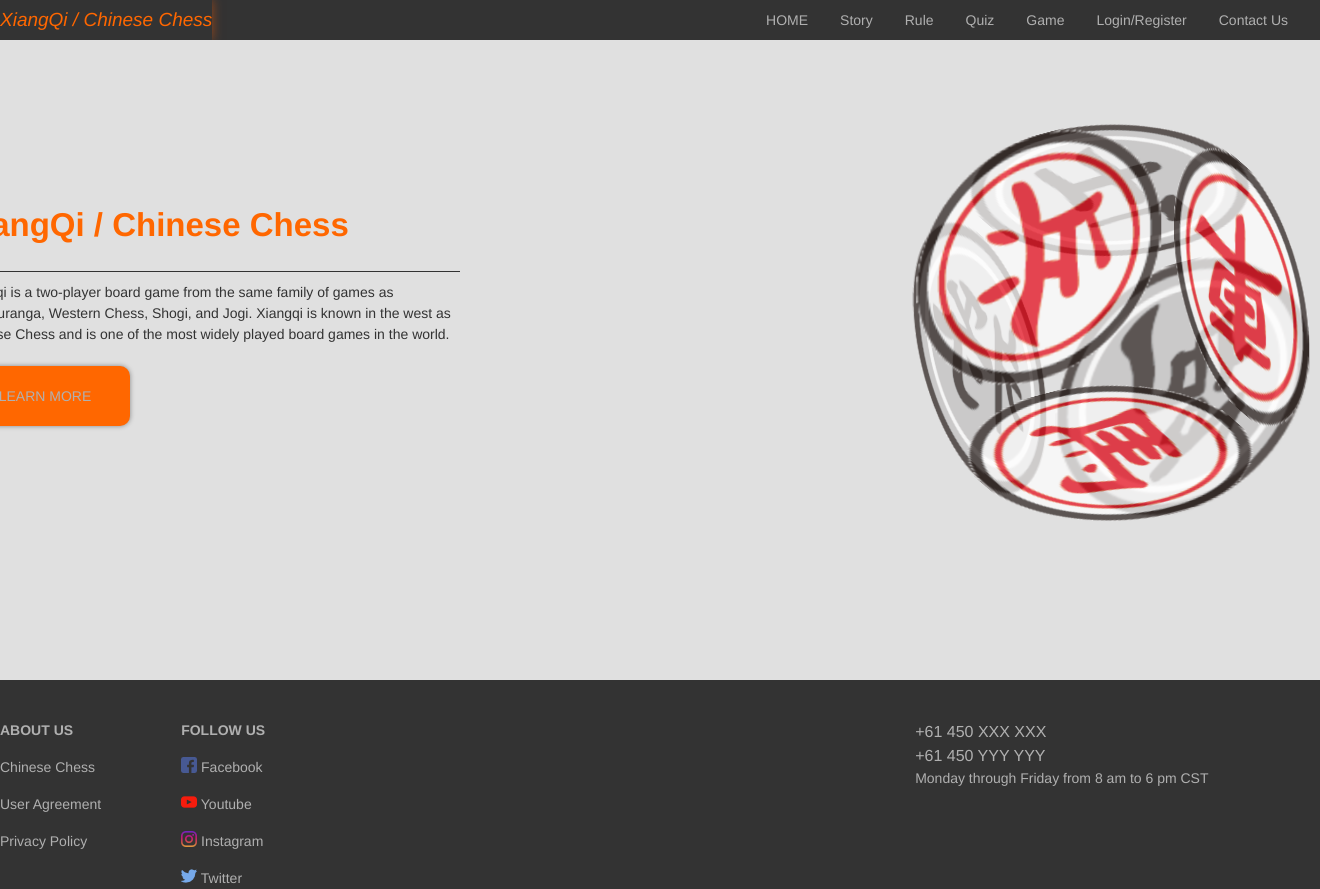
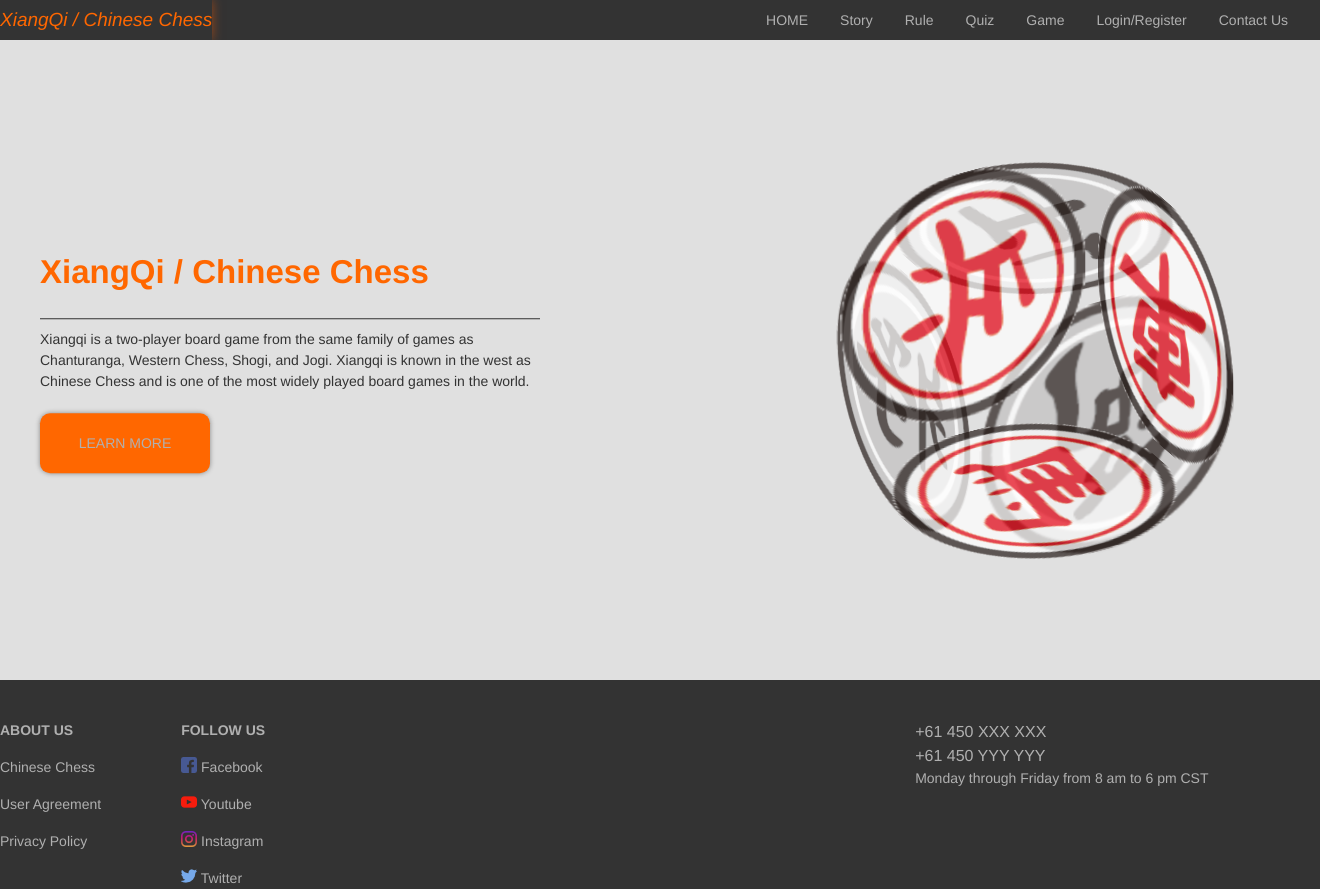
Before and after one commit to MoeBuTa/ChineseChessTutorial, a Flask app: page / in a window 1320 px wide. Run offline with Flask 2, Linux system fonts and the light colour scheme; data comes from the database, SQL or seed files in the repository; some libraries are stand-ins or nearby versions.

Commit message:
fixed images path and index's layout

```diff
--- a/app/static/index.css
+++ b/app/static/index.css
@@ -14,14 +14,20 @@
     width: 50%;
     float: left;
     height: 80vh;
+    position: relative;
 }
 
 .nav-content{
   width: 500px;
   float: right;
-  position: relative;
-  right: 200px;
-  top: 20vh;
+  right: 15vh;
+
+
+/* makes div vertically center */
+  position: absolute;
+  top: 50%;
+  transform: translateY(-50%);
+
 }
 
 .nav-content .sub-title{
@@ -62,16 +68,18 @@
   width: 50%;
   float: left;
   height: 80vh;
+  position: relative;
 }
 
 .article-content{
   width: 300px;
-  top: 20vh;
-  position: relative;
   float: left;
-  left: 300px;
-  transform: translateY(-28px);
+  left: 28vh;
 
+/* makes div vertically center */
+  position: absolute;
+  top: 50%;
+  transform: translateY(-50%);
 }
 
 .article-content .cube{
--- a/app/templates/index.html
+++ b/app/templates/index.html
@@ -2,7 +2,7 @@
 
 {% block styles %}
   {{super()}}
-  <link rel="stylesheet" type="text/css" href="../static/index.css">
+  <link rel="stylesheet" type="text/css" href="./static/index.css">
 {% endblock styles %}
 
 {% block content %}
@@ -19,7 +19,7 @@
                 </div>
                 <br>
                 <div class="learn-more">
-                    <a href="#">LEARN MORE</a>
+                    <a href="{{url_for('main.story')}}">LEARN MORE</a>
                 </div>
             </div>
         </nav>
@@ -27,22 +27,22 @@
             <div class="article-content">
                 <div class="cube">
                     <div class="img1">
-                        <img src="../static/chess-img/chess-rotatebing.png" alt="view of bing">
+                        <img src="./static/chess-img/chess-rotatebing.png" alt="view of bing">
                     </div>
                     <div class="img2">
-                        <img src="../static/chess-img/chess-rotatepao.png" alt="view of pao">
+                        <img src="./static/chess-img/chess-rotatepao.png" alt="view of pao">
                     </div>
                     <div class="img3">
-                        <img src="../static/chess-img/chess-rotateche.png" alt="view of che">
+                        <img src="./static/chess-img/chess-rotateche.png" alt="view of che">
                     </div>
                     <div class="img4">
-                        <img src="../static/chess-img/chess-rotateshuai.png" alt="view of shuai">
+                        <img src="./static/chess-img/chess-rotateshuai.png" alt="view of shuai">
                     </div>
                     <div class="img5">
-                        <img src="../static/chess-img/chess-rotatema.png" alt="view of ma">
+                        <img src="./static/chess-img/chess-rotatema.png" alt="view of ma">
                     </div>
                     <div class="img6">
-                        <img src="../static/chess-img/chess-rotateshi.png" alt="view of shi">
+                        <img src="./static/chess-img/chess-rotateshi.png" alt="view of shi">
                     </div>
                 </div>
             </div>
```
